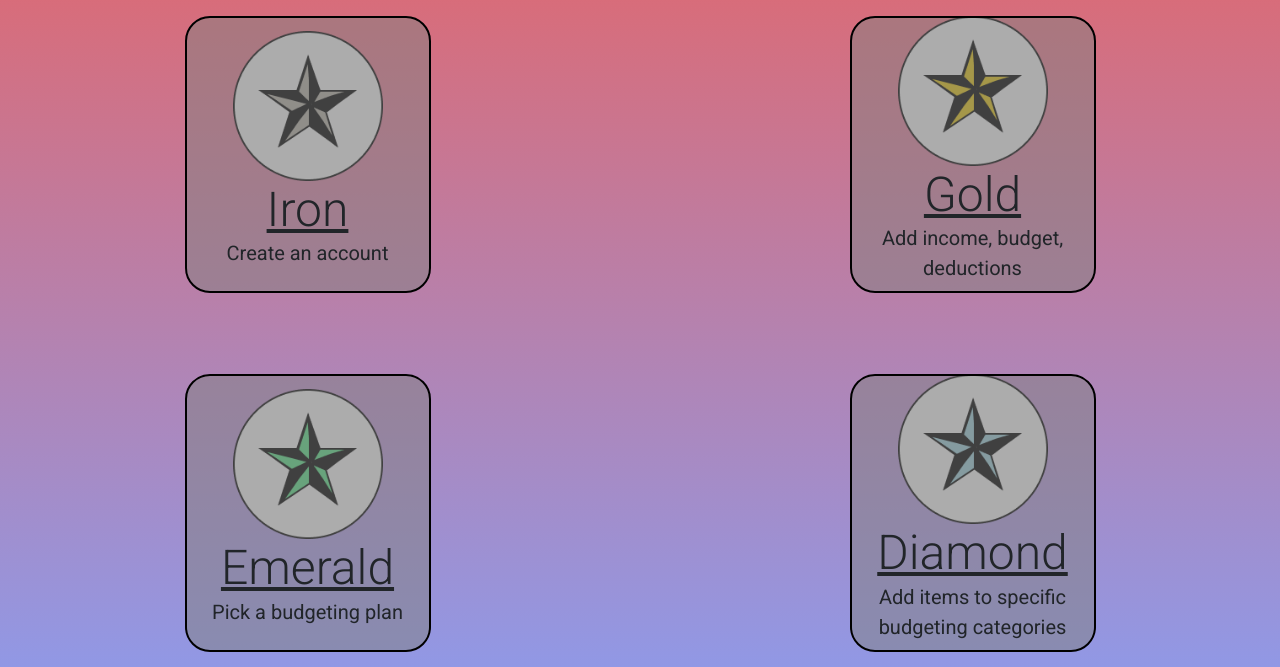
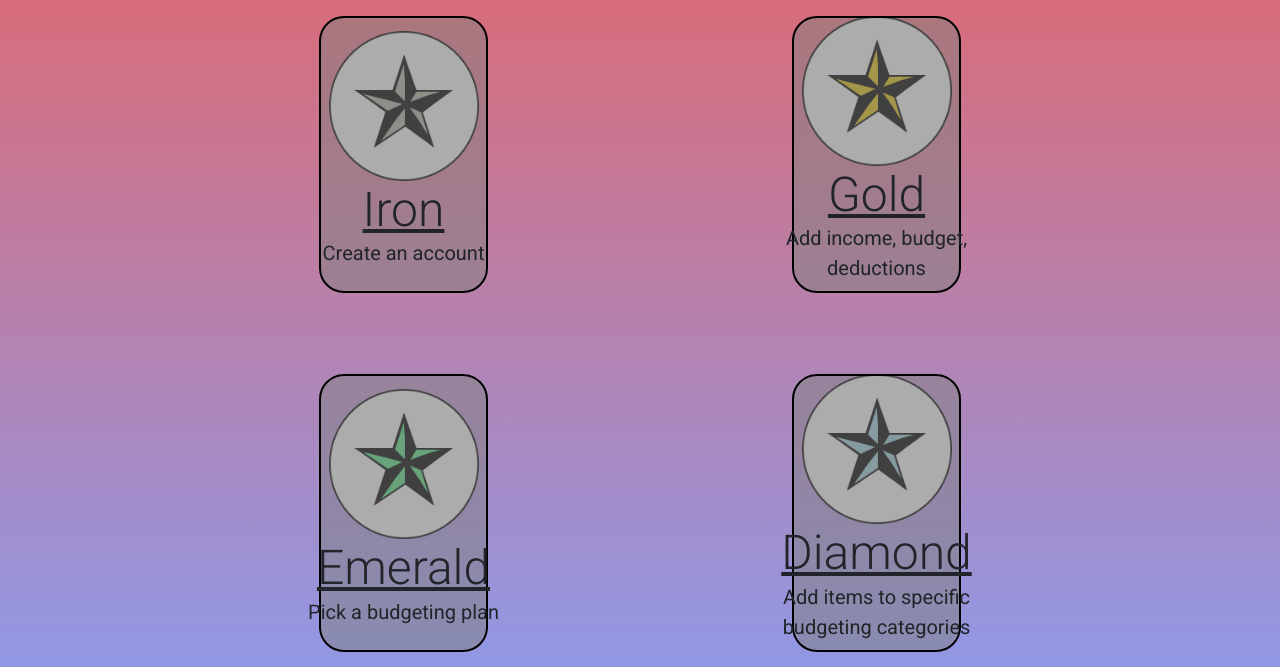
Before and after one commit to danvluewubley/hackathon-budget-app, a Flask app: page /badges in a window 1280 px wide. Shown: the part 133-800 px from the top of the page. Run offline with Flask 3, Linux system fonts and the light colour scheme; some libraries are stand-ins or nearby versions; some web fonts are replaced.

Commit message:
Styled the badges

```diff
--- a/myapp/static/badges.css
+++ b/myapp/static/badges.css
@@ -66,7 +66,7 @@ a {
   display: grid;
   grid-template-columns: auto auto;
   height: 100%;
-  width: 100%;
+  width: 70%;
   gap: 50px;
 }
 
```
